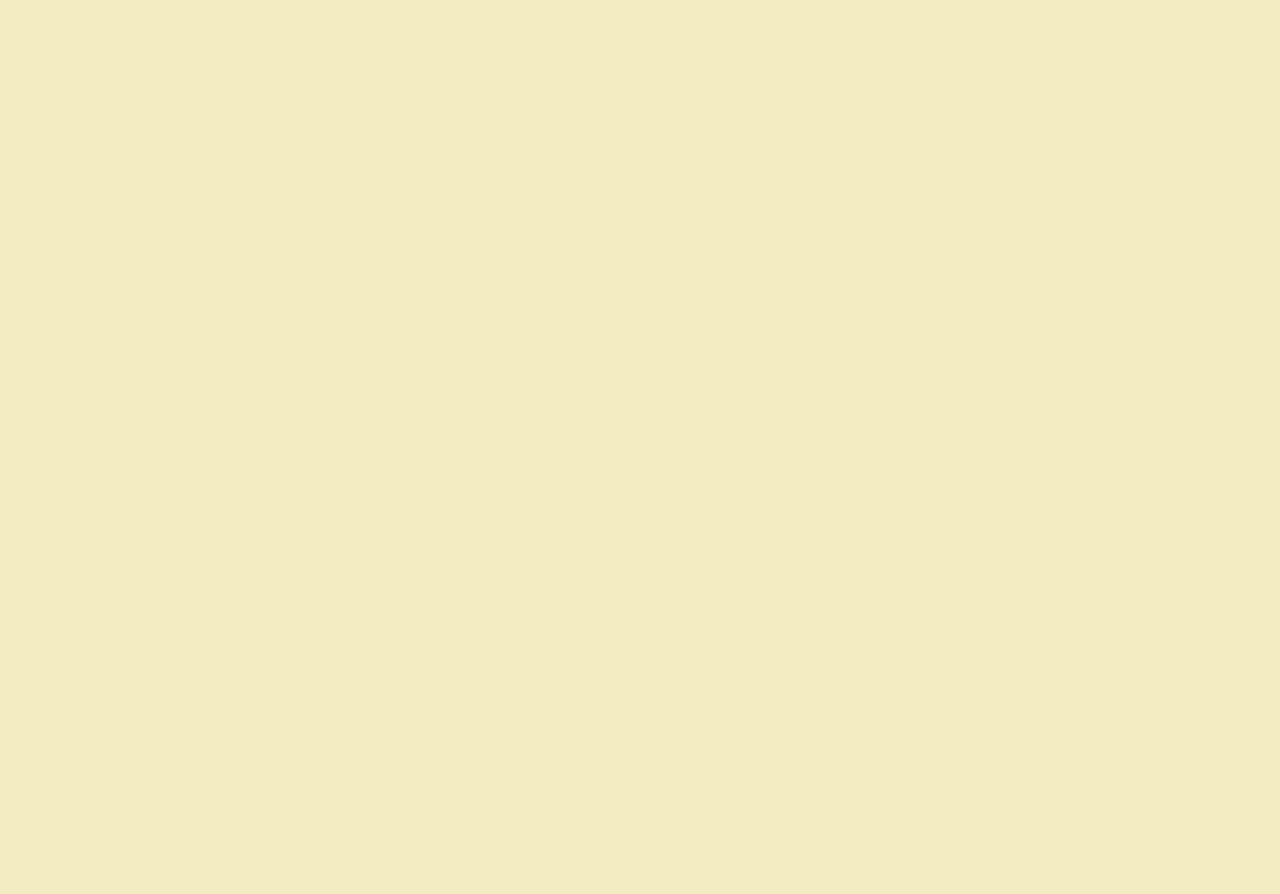
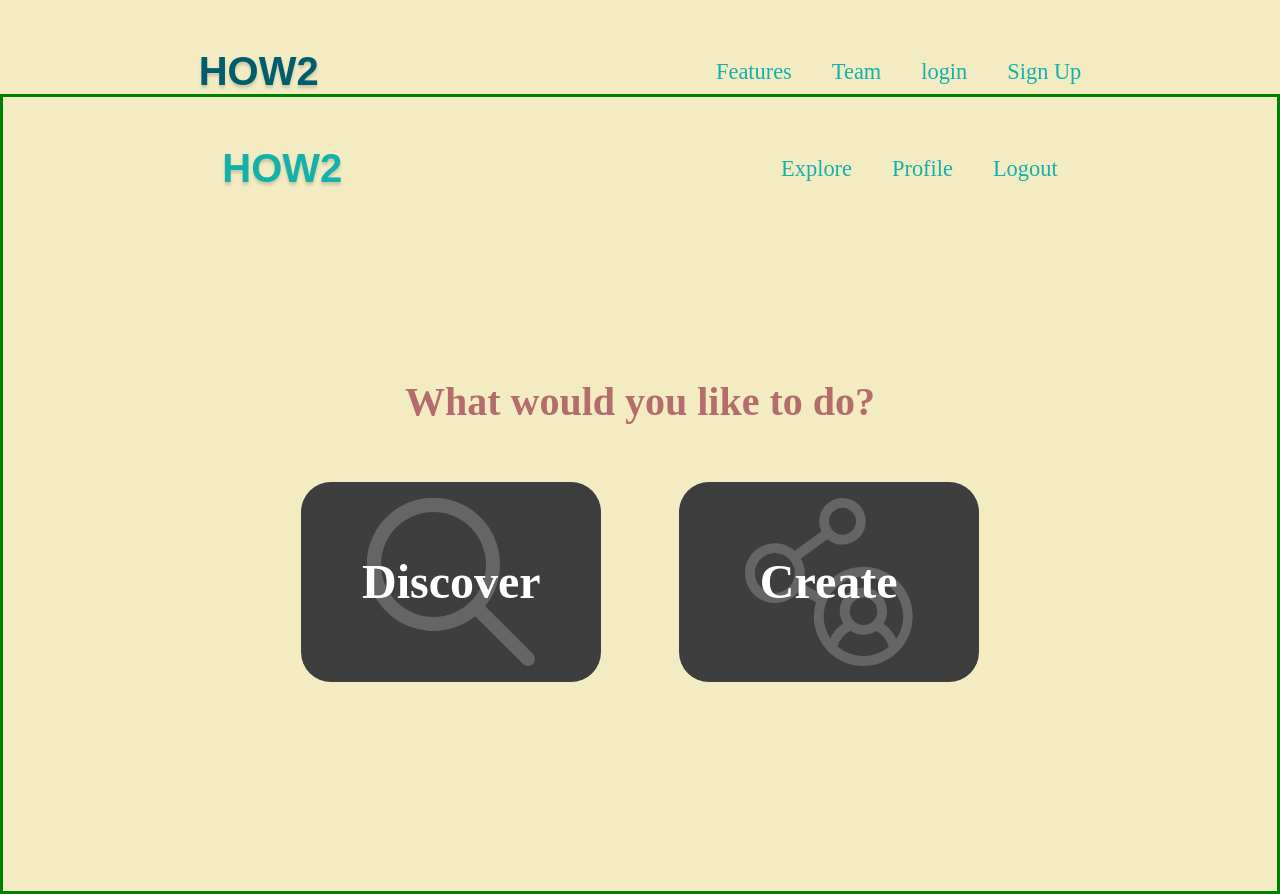
Before and after one commit to lambda-how-to-2/FE, a React (Create React App) app in the folder howtoapp/: page / in a window 1280 px wide. Before the commit the page ends 800 px from the top, so only its background shows below. Built offline with nearby package versions, Linux system fonts and the light colour scheme.

Commit message:
Added some routes and navs

```diff
--- a/howtoapp/src/App.js
+++ b/howtoapp/src/App.js
@@ -1,18 +1,32 @@
 import React from 'react';
 import { Route, Switch } from 'react-router-dom';
+
 import Register from './components/Register';
 import Login from './components/Login';
+import Profile from './components/Profile/Profile'
+import Home from './components/Home/home'
+import LoggedInNav from './components/navigation/LoggedInNav'
+import Navigation from './components/navigation/Navigation';
+import Error404 from './components/Error404'
+
 
 function App() {
-  const [searchBox, setSearchBox] = React.useState(true)
+  const [loggedIn, setLoggedIn] = React.useState(true)
+
+
+  const isLoggedIn = loggedIn ? <Navigation /> : <LoggedInNav />
 
   return (
-    <div className="App">
+    <>
+      {isLoggedIn}
       <Switch>
-        <Route path='/register' component={Register}/>
-        <Route path='/login' component={Login}/>
+        <Route path='/profile' component={Profile} />
+        <Route path='/register' component={Register} />
+        <Route path='/login' component={Login} />
+        <Route path='/' exact component={Home} />
+        <Route path='*' exact component={Error404} />
       </Switch>
-    </div>
+    </>
 
   );
 }
```
